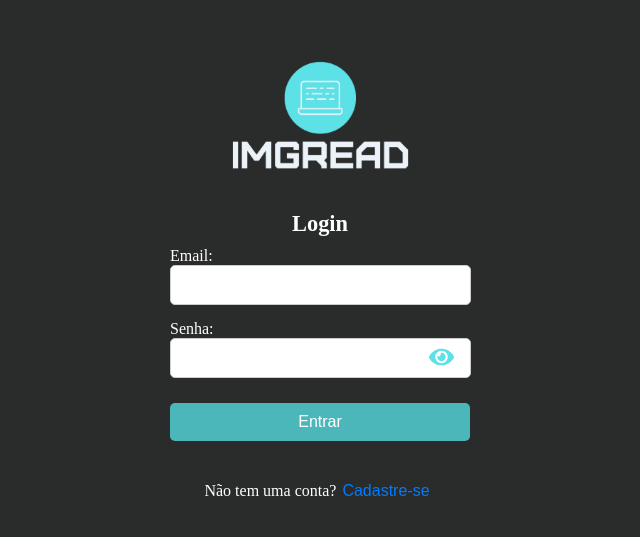
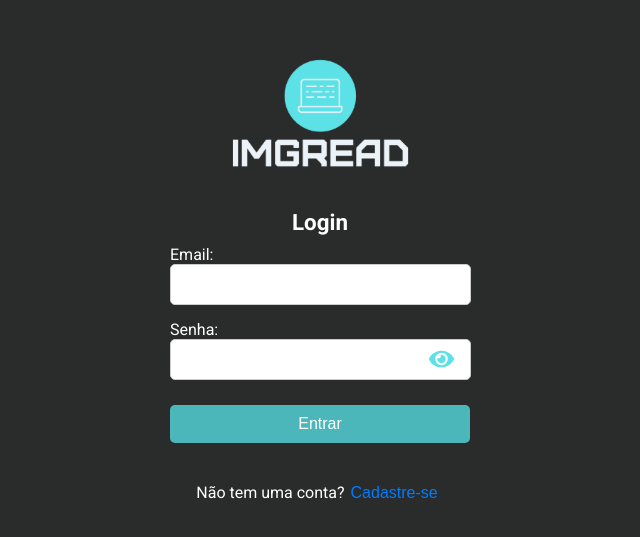
Before and after one commit to fernanda-avila/desafio-paggo, a Next.js app in the folder frontend/: page /users in a window 1280 px wide. Shown: the part 155-692 px from the top of the page, without its empty margins (320-960 px from the left). Built offline with nearby package versions, Linux system fonts and the light colour scheme.

Commit message:
🎨 Adicionar fonte Roboto ao módulo de usuários

```diff
--- a/frontend/src/app/users/users.module.css
+++ b/frontend/src/app/users/users.module.css
@@ -1,3 +1,4 @@
+
 .container {
   display: flex;
   flex-direction: column;
@@ -11,6 +12,7 @@
 .title {
   font-size: 1.4rem;
   margin-bottom: 20px;
+  font-family: 'Roboto', sans-serif;
 }
 
 .form {
@@ -19,6 +21,7 @@
   flex-direction: column;
   width: 300px;
   padding: 20px;
+  font-family: 'Roboto', sans-serif;
 }
 
 .inputGroup {
@@ -28,6 +31,7 @@
 .inputLabel {
   font-size: 1rem;
   margin-bottom: 5px;
+  font-family: 'Roboto', sans-serif;
 }
 
 .inputField {
@@ -37,6 +41,7 @@
   border: 1px solid #ccc;
   border-radius: 5px;
   color: #020202;
+  font-family: 'Roboto', sans-serif;
 }
 
 .submitButton {
@@ -57,15 +62,18 @@
 .errorMessage {
   color: red;
   margin-top: 10px;
+  font-family: 'Roboto', sans-serif;
 }
 
 .successMessage {
   color: green;
   margin-top: 10px;
+  font-family: 'Roboto', sans-serif;
 }
 
 .toggleText {
   margin-top: 20px;
+  font-family: 'Roboto', sans-serif;
 }
 
 .toggleButton {
@@ -80,6 +88,7 @@
   color: red;
   font-size: 12px;
   margin-top: 5px;
+  font-family: 'Roboto', sans-serif;
 }
 
 .logo {
@@ -110,4 +119,5 @@
   border: 1px solid #ccc;
   border-radius: 5px;
   color: #020202;
+  font-family: 'Roboto', sans-serif;
 }
```
